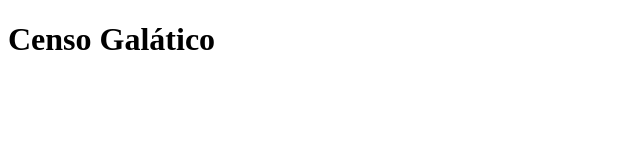
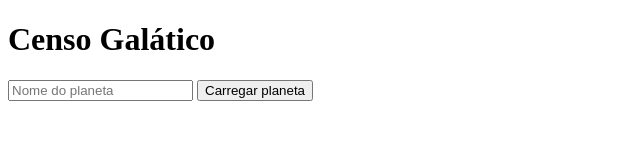
Before and after one commit to CristianoSantan/censo_galatico_tdev, a plain HTML site: page index.html in a window 1280 px wide. Shown: the whole page, without its empty margins (0-640 px from the left). Drawn offline with Linux system fonts and the light colour scheme; no server answers.

Commit message:
4 - Crie um campo do tipo texto, usando a tag input e faça uma busca por planetas em modo texto. O resultado da busca deve exibir todas as informações da tarefa 3

```diff
--- a/index.html
+++ b/index.html
@@ -9,6 +9,9 @@
 <body>
   <h1>Censo Galático</h1>
 
+  <input type="text" id="search" placeholder="Nome do planeta">
+  <button onclick="fetchPlanet()">Carregar planeta</button>
+
   <div id="planets"></div>
   <div id="info"></div>
 
--- a/script.js
+++ b/script.js
@@ -33,4 +33,11 @@ async function infoPlanet(planet) {
   info.appendChild(div);
 };
 
+async function fetchPlanet() {
+  let search = document.getElementById('search').value;
+  let {results} = await fetchApi(apiStarWars + '&search=' + search);
+  let planet = results[0]
+  infoPlanet(planet)
+};
+
 printPlanets();
```
Lines whose indentation alone changed are shown as unchanged.
